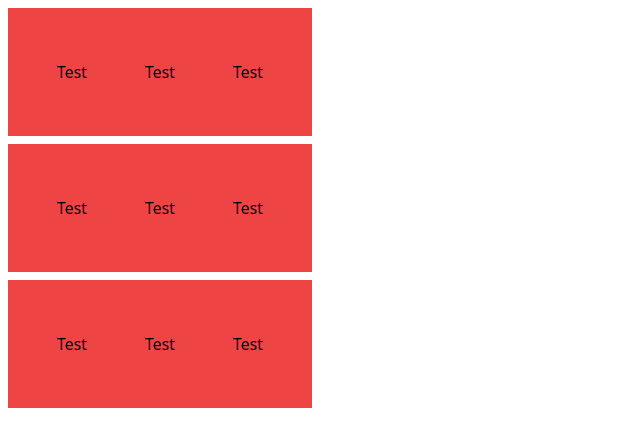
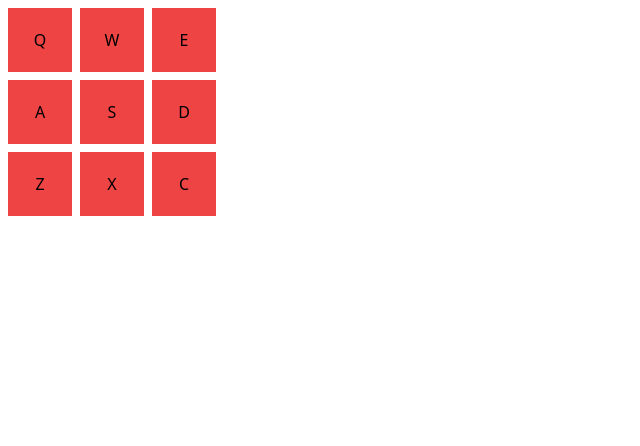
Before and after one commit to hamiltonlumati/drum-machine, a React (Vite) app: page / in a window 1280 px wide. Shown: the top 446 px of the page, without its empty margins (0-640 px from the left). Built offline with nearby package versions, Linux system fonts and the light colour scheme.

Commit message:
reducer definition

```diff
--- a/src/components/buttons.tsx
+++ b/src/components/buttons.tsx
@@ -2,16 +2,16 @@ function Buttons(){
 
 
     return (
-        <div className="grid grid-cols-3 gap-2 w-64">
-            <button className="box-border h-32 w-32 p-4 bg-red-500">Test</button>
-            <button className="box-border h-32 w-32 p-4 bg-red-500">Test</button>
-            <button className="box-border h-32 w-32 p-4 bg-red-500">Test</button>
-            <button className="box-border h-32 w-32 p-4 bg-red-500">Test</button>
-            <button className="box-border h-32 w-32 p-4 bg-red-500">Test</button>
-            <button className="box-border h-32 w-32 p-4 bg-red-500">Test</button>
-            <button className="box-border h-32 w-32 p-4 bg-red-500">Test</button>
-            <button className="box-border h-32 w-32 p-4 bg-red-500">Test</button>
-            <button className="box-border h-32 w-32 p-4 bg-red-500">Test</button>
+        <div className="grid grid-cols-3 gap-2 w-52">
+            <button className="box-border h-16 w-16 p-4 bg-red-500" >Q</button>
+            <button className="box-border h-16 w-16 p-4 bg-red-500">W</button>
+            <button className="box-border h-16 w-16 p-4 bg-red-500">E</button>
+            <button className="box-border h-16 w-16 p-4 bg-red-500">A</button>
+            <button className="box-border h-16 w-16 p-4 bg-red-500">S</button>
+            <button className="box-border h-16 w-16 p-4 bg-red-500">D</button>
+            <button className="box-border h-16 w-16 p-4 bg-red-500">Z</button>
+            <button className="box-border h-16 w-16 p-4 bg-red-500">X</button>
+            <button className="box-border h-16 w-16 p-4 bg-red-500">C</button>
         </div>
     )
 }
```
Also changed, not shown: src/features/drummer/drumSlice.tsx (+53 -0 lines).
